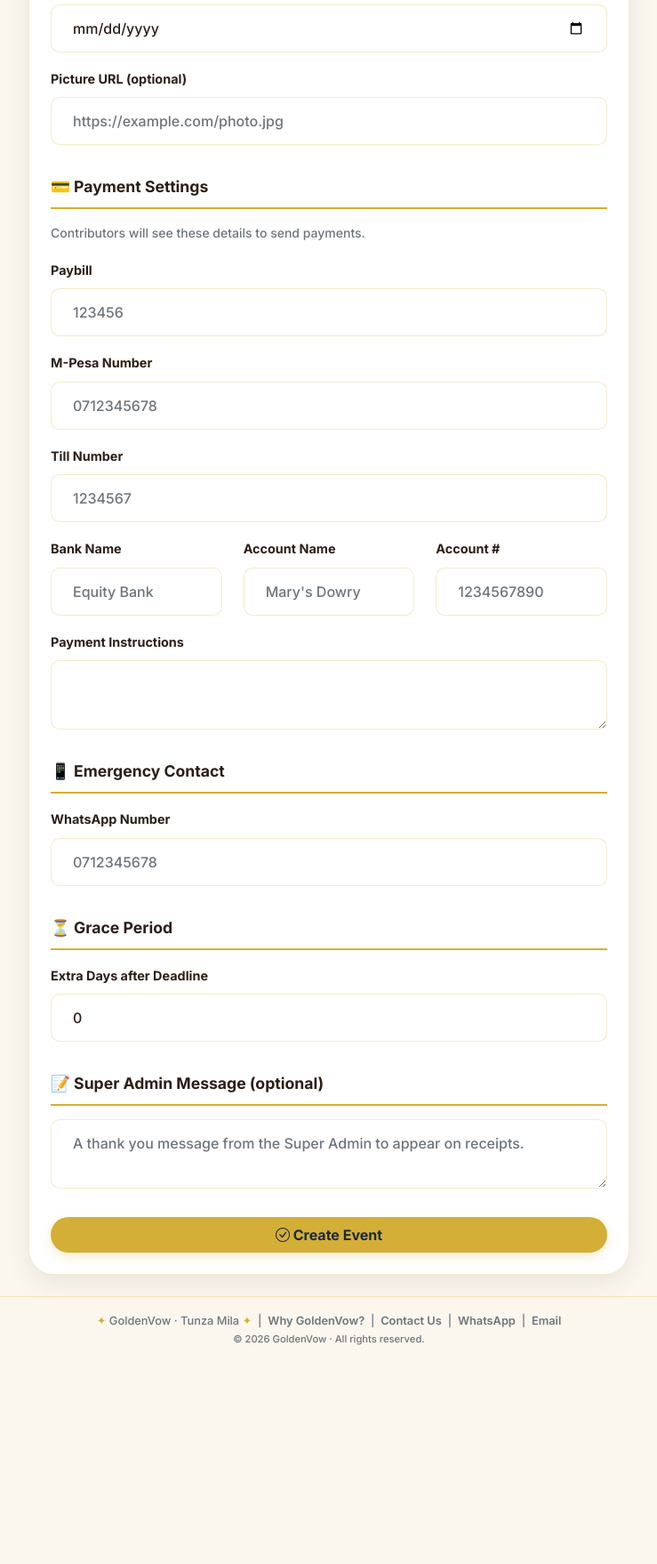
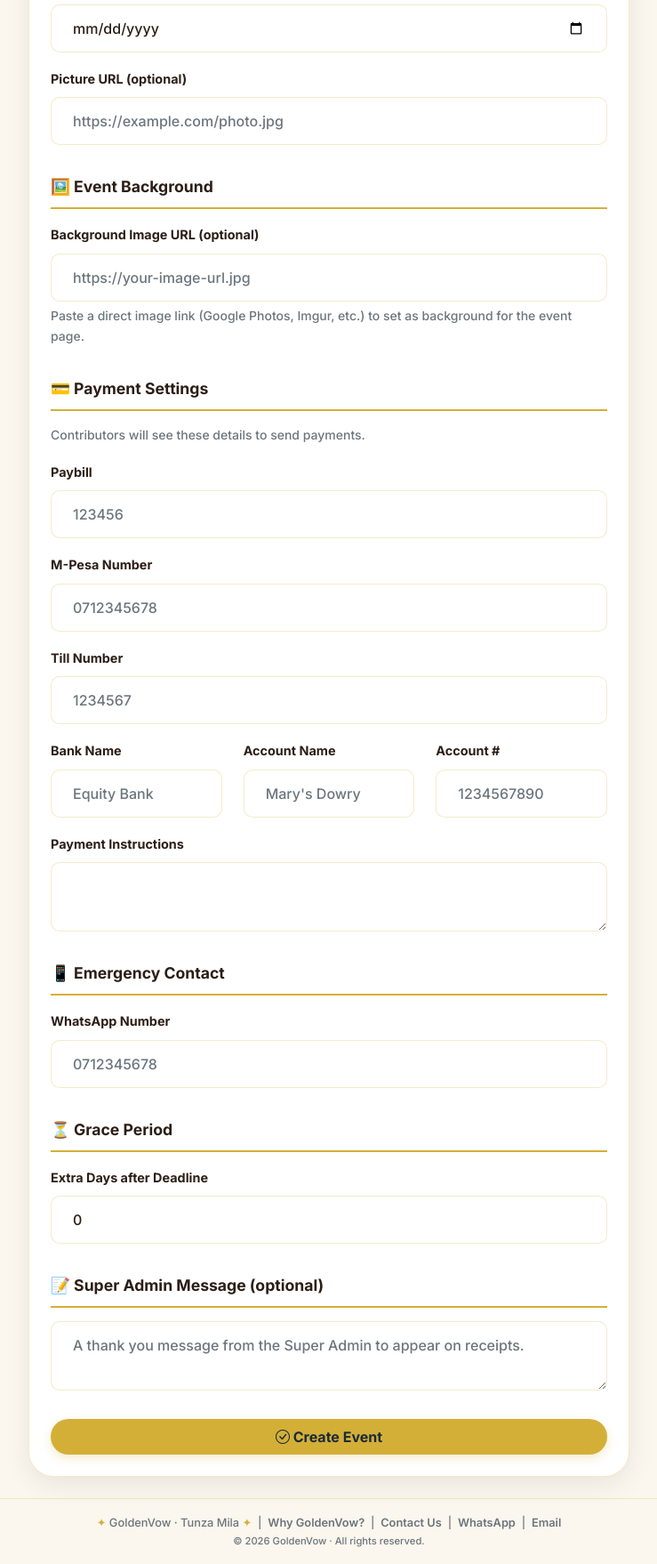
Before and after one commit to mafiayeng/Dowry-app, a Flask app: template templates/templates/admin_create.html in a window 1280 px wide. Shown: the part 766-2524 px from the top of the page at 89% size, without its empty margins (270-1009 px from the left). Before the commit the page ends 2278 px from the top, so only its background shows below. Run offline with Flask 3, Linux system fonts and the light colour scheme; the template is opened without the code that fills it, so the values that code supplies are empty; some web fonts are replaced.

Commit message:
Update admin_create.html

```diff
--- a/templates/templates/admin_create.html
+++ b/templates/templates/admin_create.html
@@ -29,7 +29,8 @@
             </div>
             <div class="mb-3"><label class="form-label">Deadline</label><input class="form-control" name="deadline" type="date" required></div>
             <div class="mb-3"><label class="form-label">Picture URL (optional)</label><input class="form-control" name="picture_url" placeholder="https://example.com/photo.jpg"></div>
-
+            <div class="section-title mt-3">🖼️ Event Background</div>
+            <div class="mb-3"><label class="form-label">Background Image URL (optional)</label><input class="form-control" name="background_image_url" placeholder="https://your-image-url.jpg"><div class="form-text">Paste a direct image link (Google Photos, Imgur, etc.) to set as background for the event page.</div></div>
             <div class="section-title mt-3">💳 Payment Settings</div>
             <p class="text-muted small">Contributors will see these details to send payments.</p>
             <div class="mb-3"><label class="form-label">Paybill</label><input class="form-control" name="paybill" placeholder="123456"></div>
@@ -41,16 +42,12 @@
                 <div class="col-md-4 mb-3"><label class="form-label">Account #</label><input class="form-control" name="bank_account_number" placeholder="1234567890"></div>
             </div>
             <div class="mb-3"><label class="form-label">Payment Instructions</label><textarea class="form-control" name="payment_instructions" rows="2"></textarea></div>
-
             <div class="section-title mt-3">📱 Emergency Contact</div>
             <div class="mb-3"><label class="form-label">WhatsApp Number</label><input class="form-control" name="whatsapp_contact" placeholder="0712345678"></div>
-
             <div class="section-title mt-3">⏳ Grace Period</div>
             <div class="mb-3"><label class="form-label">Extra Days after Deadline</label><input class="form-control" name="grace_period" type="number" value="0" placeholder="e.g., 7"></div>
-
             <div class="section-title mt-3">📝 Super Admin Message (optional)</div>
             <div class="mb-3"><textarea class="form-control" name="super_admin_message" rows="2" placeholder="A thank you message from the Super Admin to appear on receipts."></textarea></div>
-
             <button type="submit" class="btn btn-gold w-100 py-2 mt-3"><i class="bi bi-check-circle"></i> Create Event</button>
         </div>
     </form>
```
